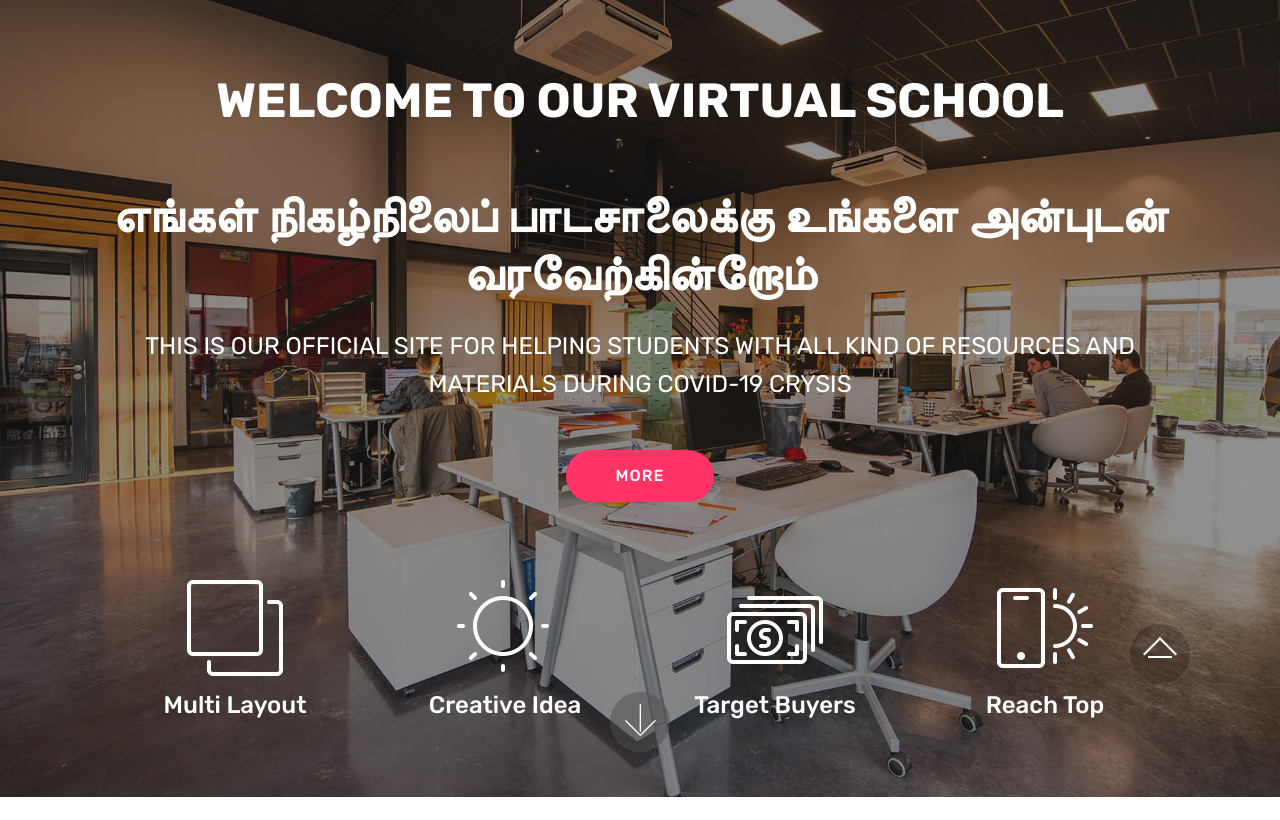
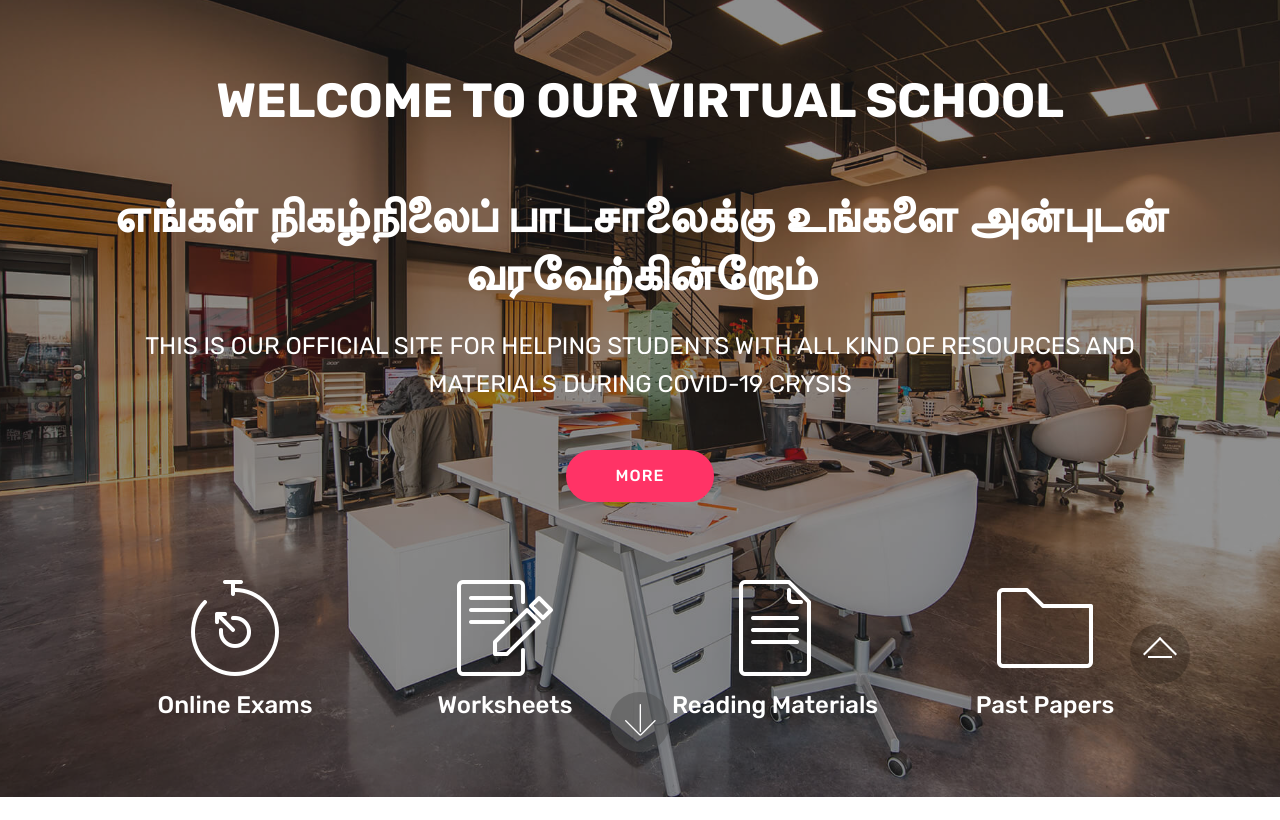
Before and after one commit to kingrasmy/KINGRASMY.github.io, a plain HTML site: page index.html in a window 1280 px wide. Shown: the part 91-911 px from the top of the page. Drawn offline with Linux system fonts and the light colour scheme; a script that the page names is missing; files whose address does not match are found by name.

Commit message:
create github pages

```diff
--- a/index.html
+++ b/index.html
@@ -69,7 +69,7 @@
     </nav>
 </section>
 
-<section class="engine"><a href="https://mobirise.info/a">online site builder</a></section><section class="header12 cid-rZkA7we4F2 mbr-fullscreen mbr-parallax-background" id="header12-1">
+<section class="engine"><a href="https://mobirise.info/q">responsive website templates</a></section><section class="header12 cid-rZkA7we4F2 mbr-fullscreen mbr-parallax-background" id="header12-1">
 
 
 
@@ -89,45 +89,41 @@
                         <div class="card col-12 col-md-6 col-lg-3">
                             <div class="icon-block">
                             <a href="https://mobirise.co/">
-                                <span class="mbri-layers mbr-iconfont"></span>
+                                <span class="mbr-iconfont mbri-timer"></span>
                             </a>
                             </div>
                             <h5 class="mbr-fonts-style display-5">
-                                Multi Layout
-                            </h5>
+                                Online Exams</h5>
                         </div>
 
                         <div class="card col-12 col-md-6 col-lg-3">
                             <div class="icon-block">
                                 <a href="https://mobirise.co/">
-                                    <span class="mbri-sun mbr-iconfont"></span>
+                                    <span class="mbr-iconfont mbri-edit"></span>
                                 </a>
                             </div>
                             <h5 class="mbr-fonts-style display-5">
-                                Creative Idea
-                            </h5>
+                                Worksheets</h5>
                         </div>
 
                         <div class="card col-12 col-md-6 col-lg-3">
                             <div class="icon-block">
                                 <a href="https://mobirise.co/">
-                                    <span class="mbri-cash mbr-iconfont"></span>
+                                    <span class="mbr-iconfont mbri-file"></span>
                                 </a>
                             </div>
                             <h5 class="mbr-fonts-style display-5">
-                                Target Buyers
-                            </h5>
+                                Reading Materials</h5>
                         </div>
 
                         <div class="card col-12 col-md-6 col-lg-3">
                             <div class="icon-block">
                                 <a href="https://mobirise.co/">
-                                    <span class="mbri-mobirise mbr-iconfont"></span>
+                                    <span class="mbr-iconfont mbri-folder"></span>
                                 </a>
                             </div>
                             <h5 class="mbr-fonts-style display-5">
-                                Reach Top
-                            </h5>
+                                Past Papers</h5>
                         </div>
                     </div>
                 </div>
```
Also changed, not shown: 1 other file.
